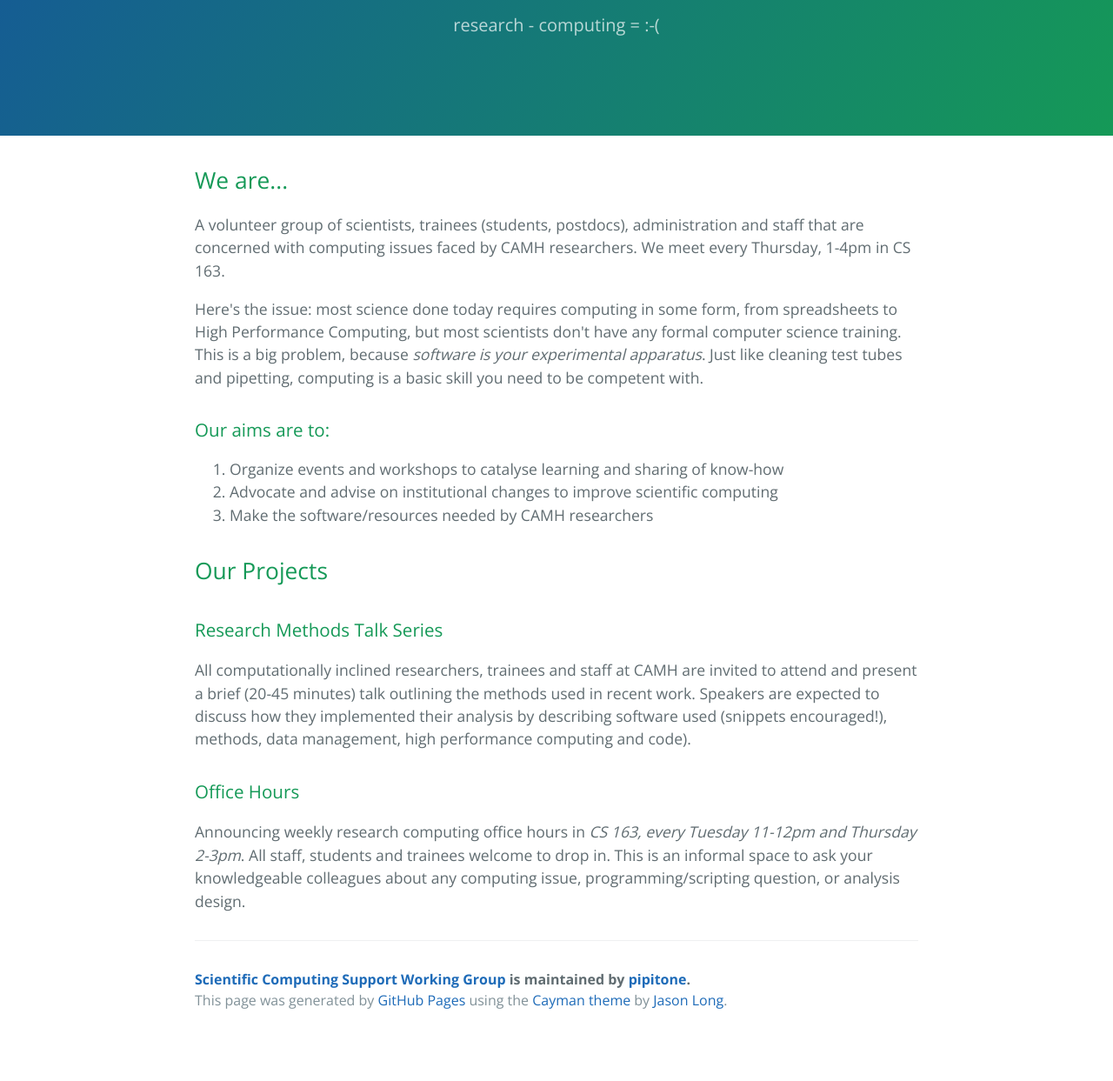
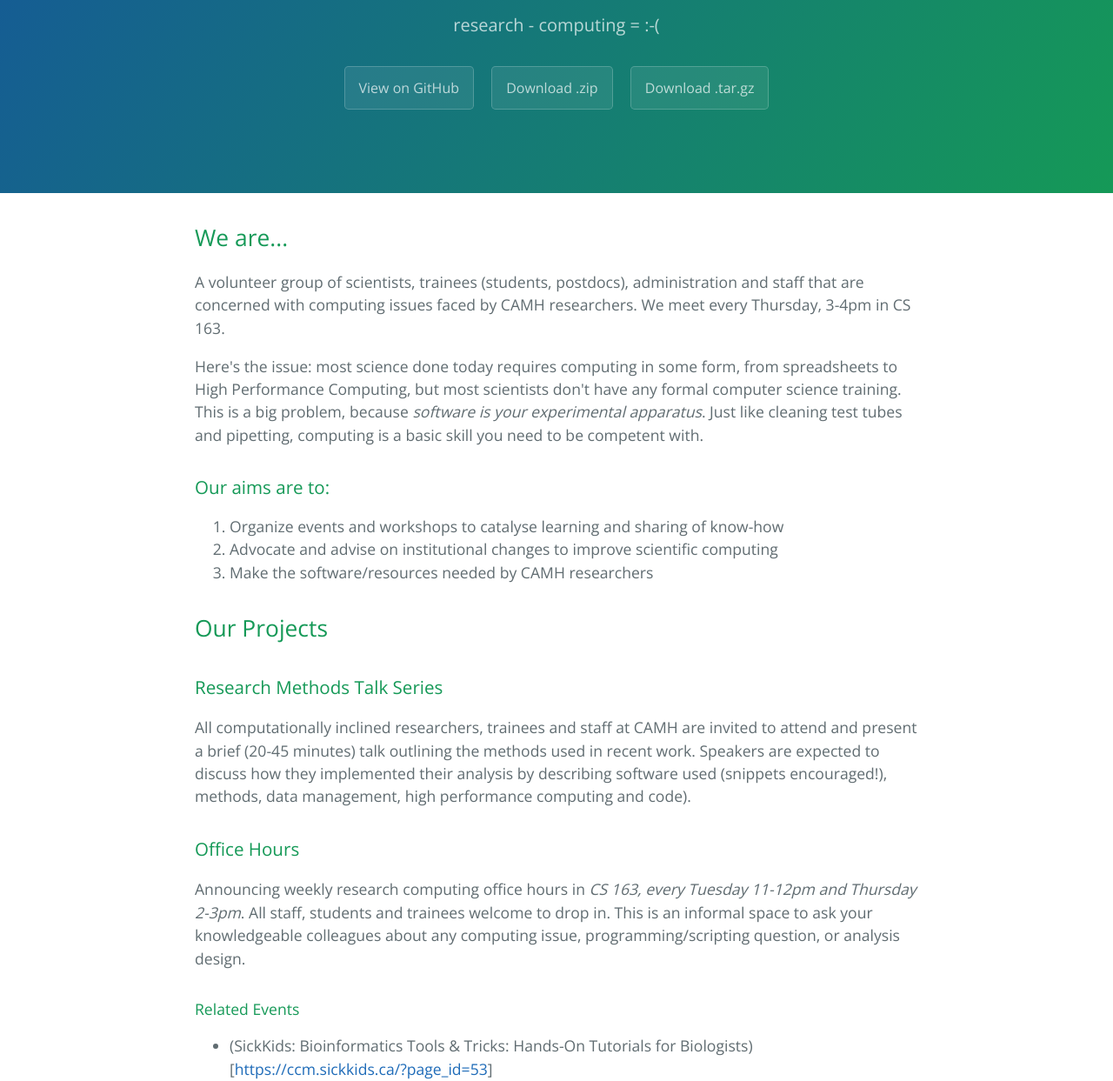
Before and after one commit to CAMH-SCWG/camh-scwg.github.io, a plain HTML site: page index.html in a window 1280 px wide. Shown: the part 239-1482 px from the top of the page at 87% size. Before the commit the page ends 1433 px from the top, so only its background shows below. Drawn offline with nearby package versions, Linux system fonts and the light colour scheme.

Commit message:
Create gh-pages branch via GitHub

```diff
--- a/index.html
+++ b/index.html
@@ -13,13 +13,16 @@
     <section class="page-header">
       <h1 class="project-name">Scientific Computing Support Working Group</h1>
       <h2 class="project-tagline">research - computing = :-(</h2>
+      <a href="https://github.com/pipitone/CAMH-computing-support-WG" class="btn">View on GitHub</a>
+      <a href="https://github.com/pipitone/CAMH-computing-support-WG/zipball/master" class="btn">Download .zip</a>
+      <a href="https://github.com/pipitone/CAMH-computing-support-WG/tarball/master" class="btn">Download .tar.gz</a>
     </section>
 
     <section class="main-content">
       <h2>
 <a id="we-are" class="anchor" href="#we-are" aria-hidden="true"><span class="octicon octicon-link"></span></a>We are...</h2>
 
-<p>A volunteer group of scientists, trainees (students, postdocs), administration and staff that are concerned with computing issues faced by CAMH researchers. We meet every Thursday, 1-4pm in CS 163.</p>
+<p>A volunteer group of scientists, trainees (students, postdocs), administration and staff that are concerned with computing issues faced by CAMH researchers. We meet every Thursday, 3-4pm in CS 163.</p>
 
 <p>Here's the issue: most science done today requires computing in some form, from spreadsheets to High Performance Computing, but most scientists don't have any formal computer science training. This is a big problem, because <em>software is your experimental apparatus</em>. Just like cleaning test tubes and pipetting, computing is a basic skill you need to be competent with. </p>
 
@@ -45,6 +48,14 @@
 
 <p>Announcing weekly research computing office hours in <em>CS 163, every Tuesday 11-12pm and Thursday 2-3pm</em>. All staff, students and trainees welcome to drop in. This is an informal space to ask your knowledgeable colleagues about any computing issue, programming/scripting question, or analysis design.</p>
 
+<h4>
+<a id="related-events" class="anchor" href="#related-events" aria-hidden="true"><span class="octicon octicon-link"></span></a>Related Events</h4>
+
+<ul>
+<li>(SickKids: Bioinformatics Tools &amp; Tricks: Hands-On Tutorials for Biologists)[<a href="https://ccm.sickkids.ca/?page_id=53">https://ccm.sickkids.ca/?page_id=53</a>]</li>
+<li>(University of Toronto Scientific Coders)[<a href="http://uoftcoders.github.io/studyGroup/">http://uoftcoders.github.io/studyGroup/</a>]</li>
+</ul>
+
       <footer class="site-footer">
         <span class="site-footer-owner"><a href="https://github.com/pipitone/CAMH-computing-support-WG">Scientific Computing Support Working Group</a> is maintained by <a href="https://github.com/pipitone">pipitone</a>.</span>
 
```
Also changed, not shown: params.json (+1 -1 lines).
